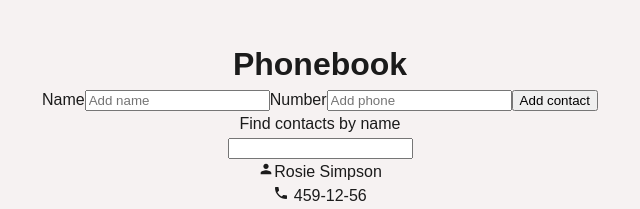
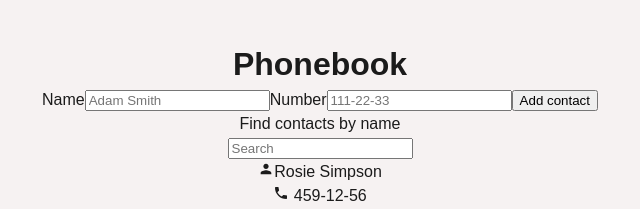
Before and after one commit to DenisBahuta/goit-react-hw-03, a React (Vite) app: page / in a window 1280 px wide. Shown: the top 209 px of the page, without its empty margins (320-960 px from the left). Built offline with nearby package versions, Linux system fonts and the light colour scheme.

Commit message:
update localStorage

```diff
--- a/src/App.jsx
+++ b/src/App.jsx
@@ -9,14 +9,13 @@ import ContactList from "./components/ContactList/ContactList";
 
 function App() {
   const [contacts, setContacts] = useState(contactsData); // состояние
-  const [filter, setFilter] = useState(""); // фильтр, по которому нужно отфильтровать коллекцию
+  const [filter, setFilter] = useState(""); //фильтр, по которому нужно отфильтровать коллекцию
 
   // функция изменения состояния. Добавления контакта
   const onAdd = (newContact) => {
-    const updatedContacts = [...contacts, newContact];
-    localStorage.setItem("contacts", JSON.stringify(updatedContacts)); // Сохраняем данные в localStorage
-    setContacts(updatedContacts); // Обновляем состояние после сохранения в localStorage
-    return updatedContacts;
+    setContacts((prevContacts) => {
+      return [...prevContacts, newContact];
+    });
   };
 
   // функция изменения состояния. Удаление контакта
@@ -25,7 +24,6 @@ function App() {
       return prevContacts.filter((contact) => contact.id !== contactId);
     });
   };
-
   // фильтрация коллекции
   const visibleTasks = contacts.filter((contact) =>
     contact.name.toLowerCase().includes(filter.toLowerCase())
@@ -33,15 +31,15 @@ function App() {
 
   // Извлечение состояния из localStorage при загрузке компонента
   useEffect(() => {
-    const stringifiedContacts = localStorage.getItem("contacts");
-    if (stringifiedContacts) {
-      setContacts(JSON.parse(stringifiedContacts));
+    const stringiContacts = window.localStorage.getItem("contacts");
+    if (stringiContacts) {
+      setContacts(JSON.parse(stringiContacts));
     }
   }, []);
 
   // Сохранение состояния в localStorage при изменении
   useEffect(() => {
-    localStorage.setItem("contacts", JSON.stringify(contacts));
+    window.localStorage.setItem("contacts", JSON.stringify(contacts));
   }, [contacts]);
 
   // Рендеринг компонентов ContactForm, SearchBox, ContactList
--- a/src/components/ContactForm/ContactForm.jsx
+++ b/src/components/ContactForm/ContactForm.jsx
@@ -1,7 +1,5 @@
-// import { Formik } from "formik";
+// import { Formik, Field, Form, ErrorMessage } from "formik";
 // import * as Yup from "yup";
-// import { ErrorMessage } from "formik";
-
 import { nanoid } from "nanoid";
 
 const ContactForm = ({ onAdd }) => {
@@ -19,11 +17,11 @@ const ContactForm = ({ onAdd }) => {
     <form onSubmit={handleSubmit}>
       <label>
         <span>Name</span>
-        <input placeholder='Add name' type='text' name='name' required />
+        <input placeholder='Adam Smith' type='text' name='name' required />
       </label>
       <label>
         <span>Number</span>
-        <input placeholder='Add phone' type='text' name='number' required />
+        <input placeholder='111-22-33' type='text' name='number' required />
       </label>
       <button type='submit' title='Click to save new contact'>
         Add contact
--- a/src/components/SearchBox/SearchBox.jsx
+++ b/src/components/SearchBox/SearchBox.jsx
@@ -6,6 +6,7 @@ const SearchBox = ({ value, onFilter }) => {
       <p className={css.label}>Find contacts by name</p>
       <input
         type='text'
+        placeholder='Search'
         value={value}
         onChange={(e) => onFilter(e.target.value)}
       />
```
